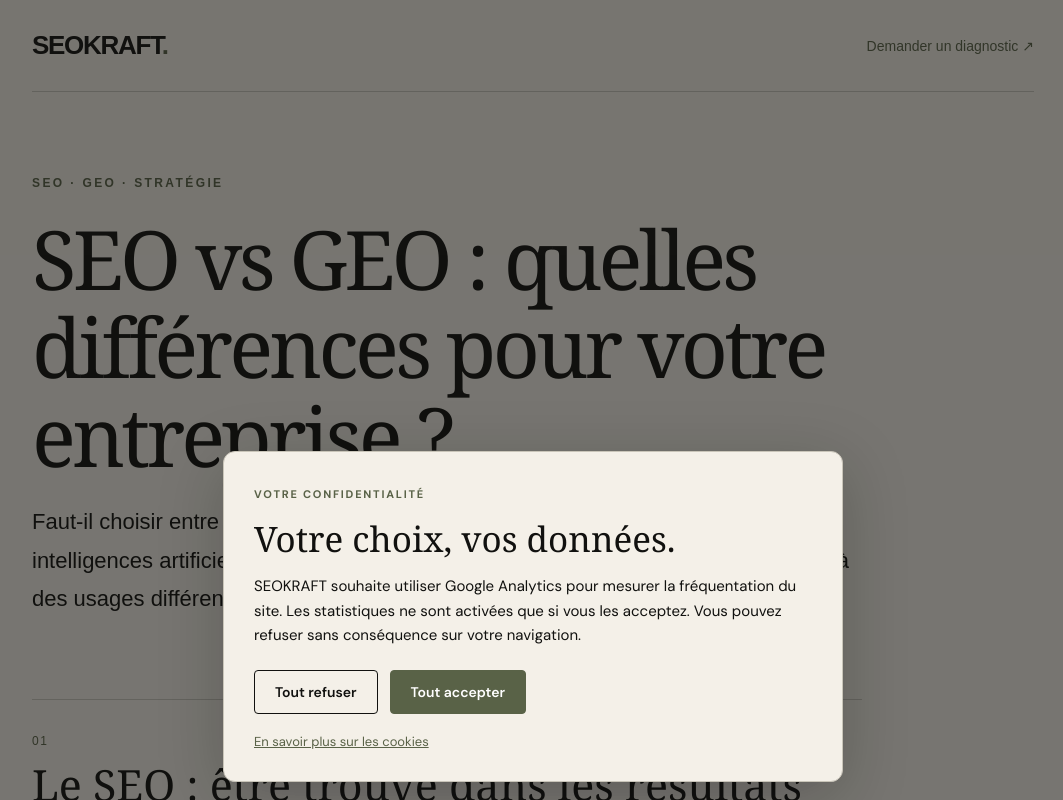
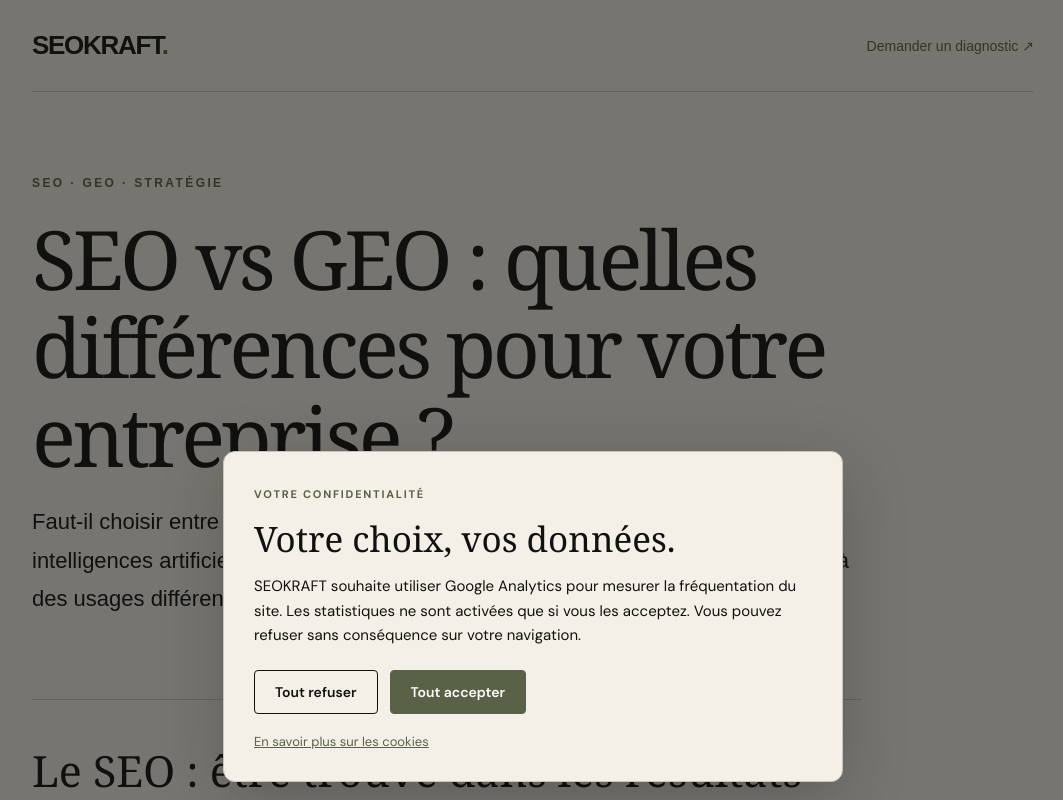
Before and after one commit to marcmasterbet/seokraft-v4, a Next.js app: page /blog/seo-vs-geo in a window 1280 px wide. Shown: the top 800 px of the page, without its empty margins (107-1170 px from the left). Built offline with nearby package versions, Linux system fonts and the light colour scheme; a web font is replaced by a local one.

Commit message:
Add files via upload

```diff
--- a/components/BlogArticle.tsx
+++ b/components/BlogArticle.tsx
@@ -7,7 +7,7 @@ export default function BlogArticle({article}:{article:Article}) {
  <div style={{maxWidth:1050,margin:'0 auto',padding:'30px 24px'}}>
  <header style={{display:'flex',alignItems:'center',justifyContent:'space-between',gap:18,paddingBottom:30,borderBottom:'1px solid #c9c7be',flexWrap:'wrap'}}><Link href='/' style={{color:'#11110f',textDecoration:'none',fontSize:26,fontWeight:700,letterSpacing:'-.05em'}}>SEOKRAFT<span style={{color:'#596247'}}>.</span></Link><Link href='/audit' style={{color:'#596247',textDecoration:'none',fontSize:14}}>Demander un diagnostic ↗</Link></header>
  <article><section style={{padding:'84px 0 58px'}}><p style={{fontSize:12,letterSpacing:'.2em',textTransform:'uppercase',fontWeight:700,color:'#596247'}}>{article.eyebrow}</p><h1 style={{...serif,fontWeight:400,fontSize:'clamp(43px, 6.4vw, 82px)',lineHeight:1.08,letterSpacing:'-.045em',maxWidth:1000,margin:'24px 0'}}>{article.title}<span style={{color:'#596247'}}>.</span></h1><p style={{fontSize:'clamp(18px, 2vw, 22px)',lineHeight:1.75,maxWidth:820}}>{article.intro}</p></section>
- <div style={{maxWidth:830}}>{article.sections.map((section,i)=><section key={section.heading} style={{padding:'34px 0 38px',borderTop:'1px solid #c9c7be'}}><p style={{color:'#596247',fontSize:12,letterSpacing:'.14em'}}>0{i+1}</p><h2 style={{...serif,fontSize:'clamp(29px, 4vw, 43px)',fontWeight:400,lineHeight:1.18,margin:'12px 0 24px'}}>{section.heading}</h2>{section.paragraphs.map((p,j)=><p key={j} style={{fontSize:17,lineHeight:1.85,margin:'0 0 20px'}}>{p}</p>)}</section>)}</div>
+ <div style={{maxWidth:830}}>{article.sections.map((section)=><section key={section.heading} style={{padding:'34px 0 38px',borderTop:'1px solid #c9c7be'}}><h2 style={{...serif,fontSize:'clamp(29px, 4vw, 43px)',fontWeight:400,lineHeight:1.18,margin:'12px 0 24px'}}>{section.heading}</h2>{section.paragraphs.map((p,j)=><p key={j} style={{fontSize:17,lineHeight:1.85,margin:'0 0 20px'}}>{p}</p>)}</section>)}</div>
  <section style={{background:'#596247',color:'#fff',padding:'clamp(28px, 5vw, 60px)',margin:'30px 0 60px'}}><p style={{fontSize:12,letterSpacing:'.17em',textTransform:'uppercase'}}>À retenir</p><h2 style={{...serif,fontWeight:400,fontSize:'clamp(26px, 3.5vw, 40px)',lineHeight:1.3}}>{article.conclusion}</h2><Link href='/audit' style={{display:'inline-block',marginTop:15,padding:'16px 22px',background:'#f4f0e8',color:'#11110f',textDecoration:'none',fontWeight:600}}>Faire le point sur mon site ↗</Link></section>
  </article>
  <section style={{borderTop:'1px solid #c9c7be',padding:'32px 0'}}><h2 style={{...serif,fontSize:32,fontWeight:400}}>Pour aller plus loin</h2><nav aria-label='Autres articles'>{[{slug:'geo',label:'Comprendre le GEO'},{slug:'seo-vs-geo',label:'SEO ou GEO ?'},{slug:'etre-visible-chatgpt',label:'Visibilité sur ChatGPT'},{slug:'futur-recherche-ia',label:'L’avenir de la recherche IA'}].filter(x=>x.slug!==article.slug).map(x=><Link key={x.slug} href={'/blog/'+x.slug+'/'} style={{display:'inline-block',margin:'8px 18px 8px 0',color:'#596247',textDecoration:'underline',textUnderlineOffset:4}}>{x.label} ↗</Link>)}</nav><p style={{marginTop:20}}><Link href='/seo/strasbourg/' style={{color:'#596247'}}>Référencement SEO à Strasbourg ↗</Link></p></section>
```
